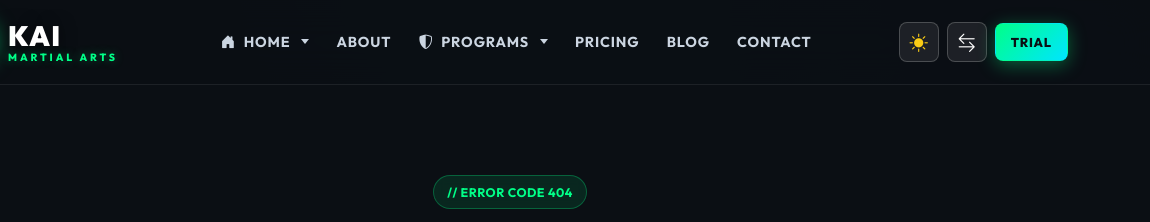
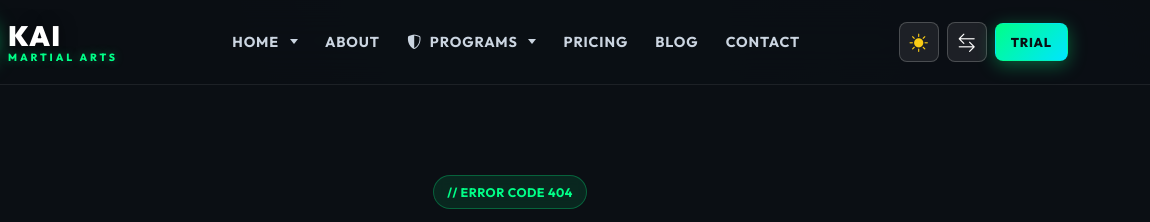
Before and after one commit to kirishanth08/Martials-arts, a plain HTML site: page 404.html in a window 1280 px wide. Shown: the top 222 px of the page, 130-1280 px from the left. Drawn offline with nearby package versions, Linux system fonts and the light colour scheme.

```diff
--- a/404.html
+++ b/404.html
@@ -49,7 +49,7 @@
           <!-- Home Dropdown -->
           <li class="nav-item dropdown">
             <a class="nav-link dropdown-toggle" href="#" id="homeDropdown" role="button" data-bs-toggle="dropdown" aria-expanded="false">
-              <i class="bi bi-house-door-fill me-1"></i> Home
+              Home
             </a>
             <ul class="dropdown-menu combat-dropdown-menu" aria-labelledby="homeDropdown">
               <li>
```
Also changed, not shown: about.html (+1 -1 lines), blog-details.html (+1 -1 lines), blog.html (+1 -1 lines), coming-soon.html (+1 -1 lines), contact.html (+1 -1 lines), gallery.html (+1 -1 lines), home-2.html (+1 -1 lines), index.html (+1 -1 lines), instructor-details.html (+1 -1 lines), instructors.html (+1 -1 lines), maintenance.html (+1 -1 lines), pricing.html (+1 -1 lines), program-details.html (+1 -1 lines), programs.html (+1 -1 lines), 1 more files.
